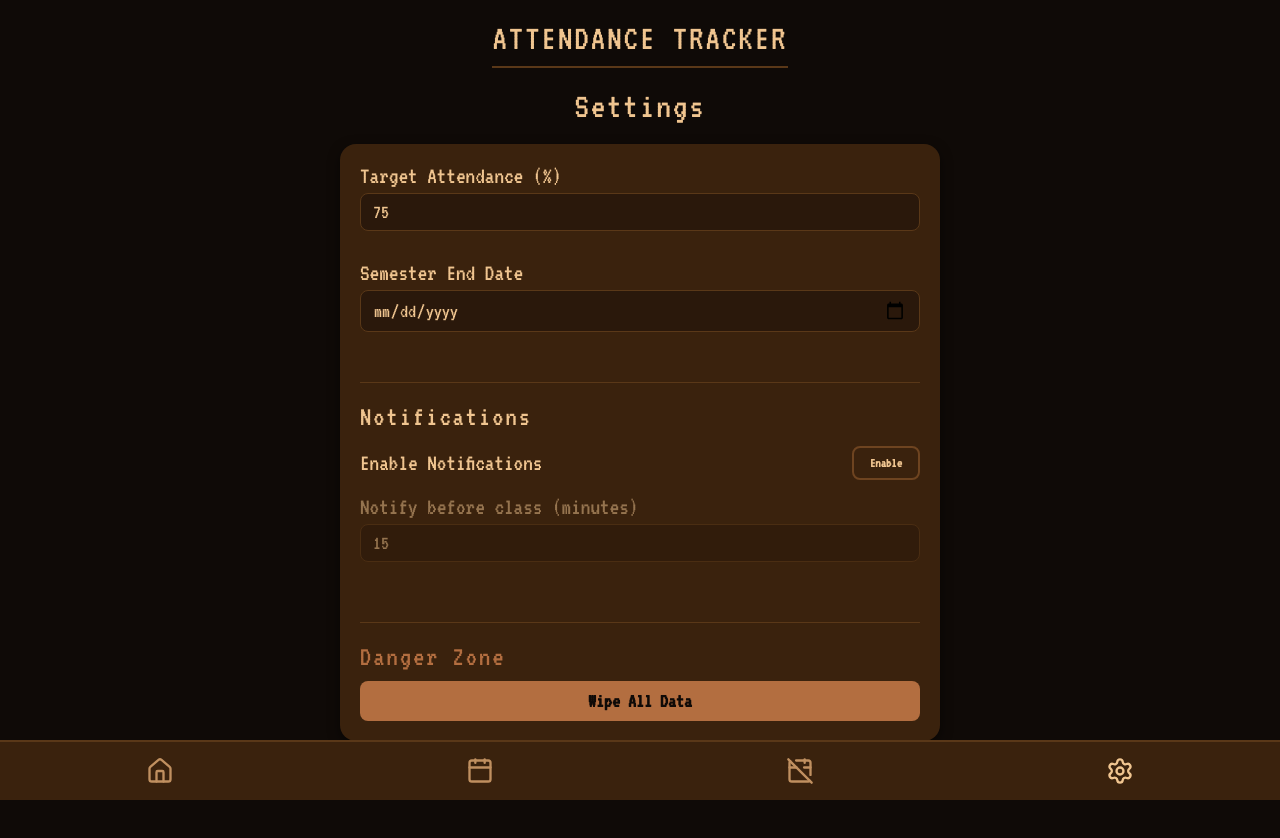
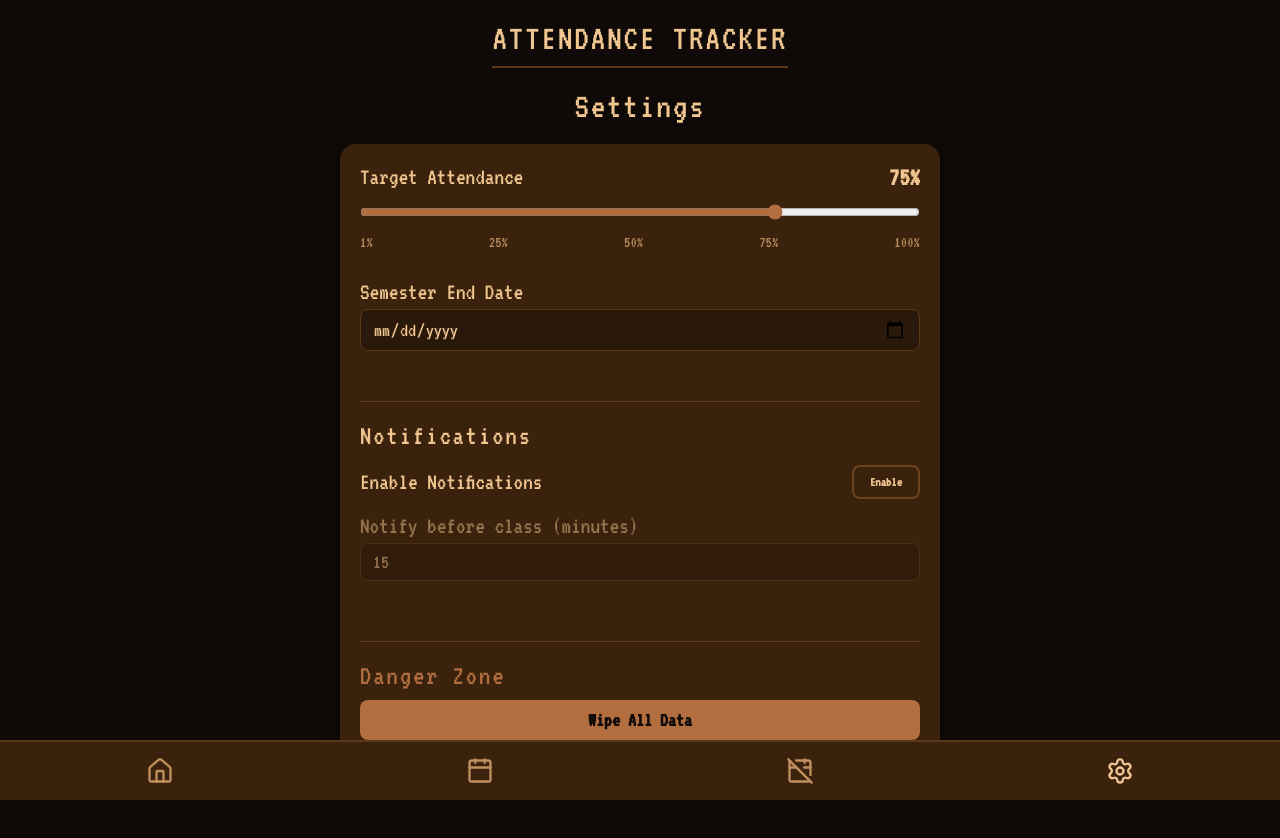
Before and after one commit to LalithMadhav-CODING/Attendance-Tracker, a React (Vite) app: page / in a window 1280 px wide. Both pictures are taken after a click on the button 1120 px from the left and 771 px from the top of the page. Shown: the top 838 px of the page. Built offline with nearby package versions, Linux system fonts and the light colour scheme; a web font is replaced by a local one.

Commit message:
Convert Target Attendance setting to a slider

```diff
--- a/src/views/Settings.jsx
+++ b/src/views/Settings.jsx
@@ -18,15 +18,35 @@ export default function SettingsView({ settings, setSettings }) {
       <h2 style={{ marginBottom: '20px', textAlign: 'center' }}>Settings</h2>
 
       <div className="card">
-        <label style={{ display: 'flex', flexDirection: 'column', gap: '5px', marginBottom: '20px' }}>
-          <span>Target Attendance (%)</span>
+        <div style={{ display: 'flex', flexDirection: 'column', gap: '8px', marginBottom: '20px' }}>
+          <div style={{ display: 'flex', justifyContent: 'space-between', alignItems: 'center' }}>
+            <span>Target Attendance</span>
+            <span style={{ fontSize: '26px', fontWeight: 'bold', color: 'var(--text-primary)' }}>
+              {settings.targetAttendance ?? 75}%
+            </span>
+          </div>
           <input
-            type="number"
+            type="range"
             min="1" max="100"
-            value={settings.targetAttendance || 75}
+            value={settings.targetAttendance ?? 75}
             onChange={(e) => updateSetting('targetAttendance', parseInt(e.target.value))}
+            style={{
+              width: '100%',
+              accentColor: 'var(--btn-cross)',
+              cursor: 'pointer',
+              padding: '6px 0',
+              background: 'transparent',
+              border: 'none'
+            }}
           />
-        </label>
+          <div style={{ display: 'flex', justifyContent: 'space-between', fontSize: '16px', color: 'var(--text-secondary)' }}>
+            <span>1%</span>
+            <span>25%</span>
+            <span>50%</span>
+            <span>75%</span>
+            <span>100%</span>
+          </div>
+        </div>
 
         <label style={{ display: 'flex', flexDirection: 'column', gap: '5px', marginBottom: '20px' }}>
           <span>Semester End Date</span>
```
